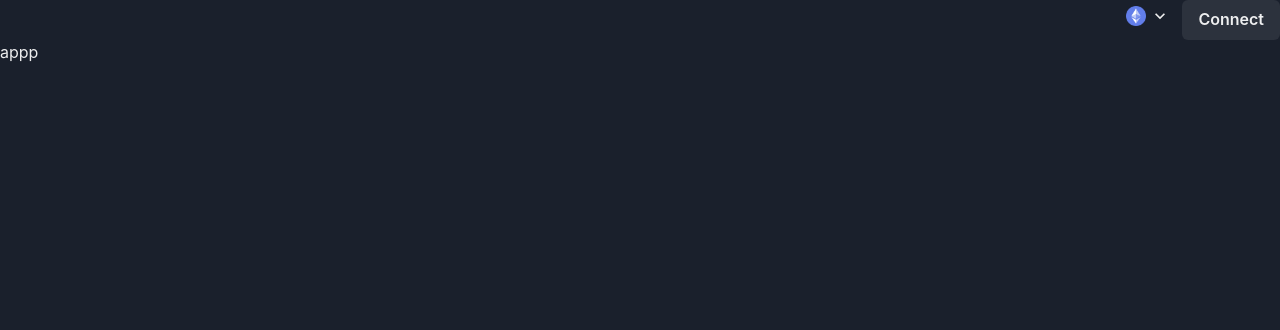
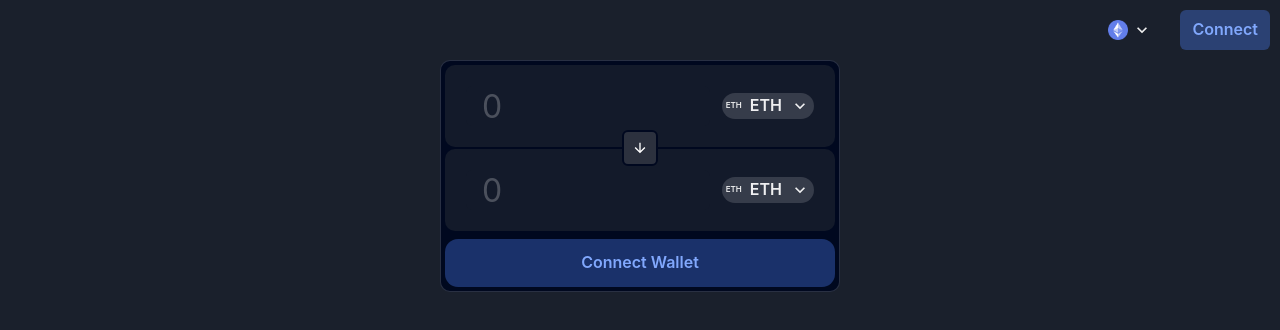
Before and after one commit to gideonnnalue/dex-ui, a React (Vite) app: page / in a window 1280 px wide. Shown: the top 330 px of the page. Built offline with nearby package versions, Linux system fonts and the light colour scheme.

Commit message:
swap button

```diff
--- /dev/null
+++ b/src/components/Swap/index.tsx
@@ -0,0 +1,62 @@
+import {
+  Container,
+  Center,
+  Box,
+  Flex,
+  Input,
+  Button,
+  Text,
+  VStack,
+  IconButton,
+} from "@chakra-ui/react";
+import { ArrowDownIcon } from "@chakra-ui/icons";
+import SwapInput from "components/SwapInput";
+
+const Swap = () => {
+  return (
+    <Container>
+      <Center>
+        <Box
+          width={400}
+          bg="brand.900"
+          borderRadius={10}
+          borderWidth="1px"
+          padding={1}
+        >
+          <VStack>
+            <VStack gap={0.5} position="relative">
+              <SwapInput />
+              <SwapInput />
+              <IconButton
+                aria-label="switch swap"
+                icon={<ArrowDownIcon boxSize={4} color="white" />}
+                padding={2}
+                height="fit-content"
+                minWidth="fit-content"
+                position="absolute"
+                top="50%"
+                left="50%"
+                transform="translate(-50%, -50%)"
+                borderWidth={2}
+                borderColor="brand.900"
+                bgColor="#2c313e"
+              />
+            </VStack>
+            <Button
+              variant="swap-btn"
+              width="100%"
+              fontWeight={600}
+              fontSize={16}
+              padding={6}
+              borderRadius={13}
+            >
+              Connect Wallet
+            </Button>
+          </VStack>
+        </Box>
+      </Center>
+    </Container>
+  );
+};
+
+export default Swap;
--- /dev/null
+++ b/src/components/SwapInput/index.tsx
@@ -0,0 +1,42 @@
+import { ChevronDownIcon } from "@chakra-ui/icons";
+import { Flex, Input, Button, Text } from "@chakra-ui/react";
+
+const SwapInput = () => {
+  return (
+    <Flex
+      bg="rgb(19, 26, 42)"
+      borderRadius={10}
+      padding={5}
+      alignItems="center"
+      gap={3}
+      transitionProperty="borderWidth"
+      transitionDuration="0.3s"
+      _focusWithin={{ borderColor: "whiteAlpha.300" }}
+      borderColor="transparent"
+      borderWidth={1}
+    >
+      <Input
+        placeholder="0"
+        type="number"
+        fontSize={32}
+        border="none"
+        _focusVisible={{ outline: "none" }}
+      />
+      <Button
+        bg="rgba(255, 255, 255, 0.15)"
+        padding="3px 18px"
+        borderRadius={1000}
+        height="fit-content"
+        minHeight="unset"
+      >
+        <Text as="span" fontSize={8} marginRight={2}>
+          ETH
+        </Text>
+        <Text>ETH</Text>
+        <ChevronDownIcon as="span" boxSize={5} marginLeft={2} />
+      </Button>
+    </Flex>
+  );
+};
+
+export default SwapInput;
--- a/src/components/app/index.tsx
+++ b/src/components/app/index.tsx
@@ -1,11 +1,13 @@
 import { ChakraProvider, ColorModeScript } from "@chakra-ui/react";
-import { Layout, Header } from "components";
+import { Layout, Header, Swap } from "components";
 import theme from "theme";
 
 const App = () => {
   return (
     <ChakraProvider theme={theme}>
-      <Layout header={<Header />}>appp</Layout>
+      <Layout header={<Header />}>
+        <Swap />
+      </Layout>
     </ChakraProvider>
   );
 };
--- a/src/components/header/index.tsx
+++ b/src/components/header/index.tsx
@@ -1,20 +1,15 @@
-import { Spacer, Flex, Button, Image } from "@chakra-ui/react";
+import { Flex, Button, Image } from "@chakra-ui/react";
 import { ChevronDownIcon } from "@chakra-ui/icons";
-import styled from "@emotion/styled";
 
 import ethereumImg from "assets/chains/ethereum.png";
 
-const HeaderWrapper = styled.header`
-  display: flex;
-  justify-content: space-between;
-`;
 
 const Header = () => {
   return (
-    <Flex justify="space-between">
+    <Flex justify="space-between" alignItems="center" padding="10px 10px">
       <Flex></Flex>
-      <Flex>
-        <Button size="sm" variant="ghost">
+      <Flex alignItems="center">
+        <Button size="sm" variant="ghost" padding={2} marginRight={5}>
           <Flex alignItems="center">
             <Image
               src={ethereumImg}
@@ -25,7 +20,7 @@ const Header = () => {
             <ChevronDownIcon marginLeft={1} boxSize={5} />
           </Flex>
         </Button>
-        <Button>Connect</Button>
+        <Button variant="swap-btn">Connect</Button>
       </Flex>
     </Flex>
   );
--- a/src/components/index.ts
+++ b/src/components/index.ts
@@ -1,5 +1,6 @@
 import App from "./app";
 import Header from "./header";
 import Layout from "./Layout";
+import Swap from "./Swap";
 
-export { App, Header, Layout };
+export { App, Header, Layout, Swap };
--- a/src/theme.ts
+++ b/src/theme.ts
@@ -1,18 +1,21 @@
-import { extendTheme, type ThemeConfig } from "@chakra-ui/react";
+import { extendTheme, type ThemeConfig, StyleConfig } from "@chakra-ui/react";
+import type {
+  StyleFunctionProps,
+  CustomThemeTypings,
+} from "@chakra-ui/styled-system";
 
 const config: ThemeConfig = {
-  initialColorMode: 'dark',
+  initialColorMode: "dark",
   useSystemColorMode: false,
-}
+};
 
 const styles = {
-  global: (props) => {
-    console.log(props)
+  global: () => {
     return {
       html: {
         background: `linear(to-r, green.200, pink.500)`,
       },
-    }
+    };
   },
 };
 
@@ -31,4 +34,29 @@ const colors = {
   },
 };
 
-export default extendTheme({ config, colors, styles });
+const components: Record<string, StyleConfig> = {
+  Button: {
+    variants: {
+      "swap-btn": (props: StyleFunctionProps) => {
+        console.log(props)
+        const { solid } = props.theme.components.Button.variants;
+        return {
+          ...solid(props),
+          color: "brand.200",
+          bg: "rgba(76, 130, 251, 0.34)",
+          // borderRadius: 1000,
+          padding: "10px 12px",
+          fontSize: 16,
+          _hover: {
+            ...solid(props)._hover,
+            bg: "rgba(76, 130, 251, 0.24);",
+          },
+        };
+      },
+    },
+  },
+};
+
+const customConfig: CustomThemeTypings = { config, colors, styles, components };
+
+export default extendTheme({ ...customConfig });
```
